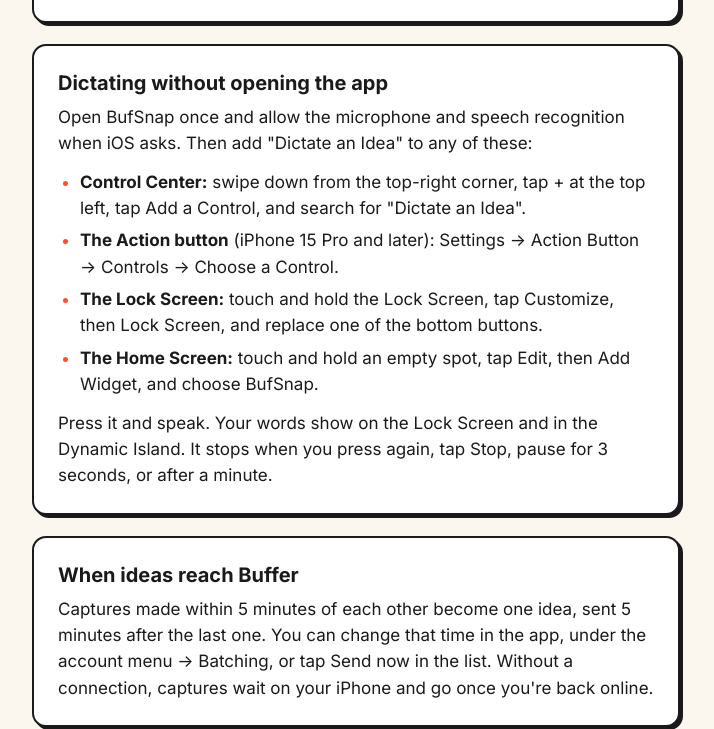
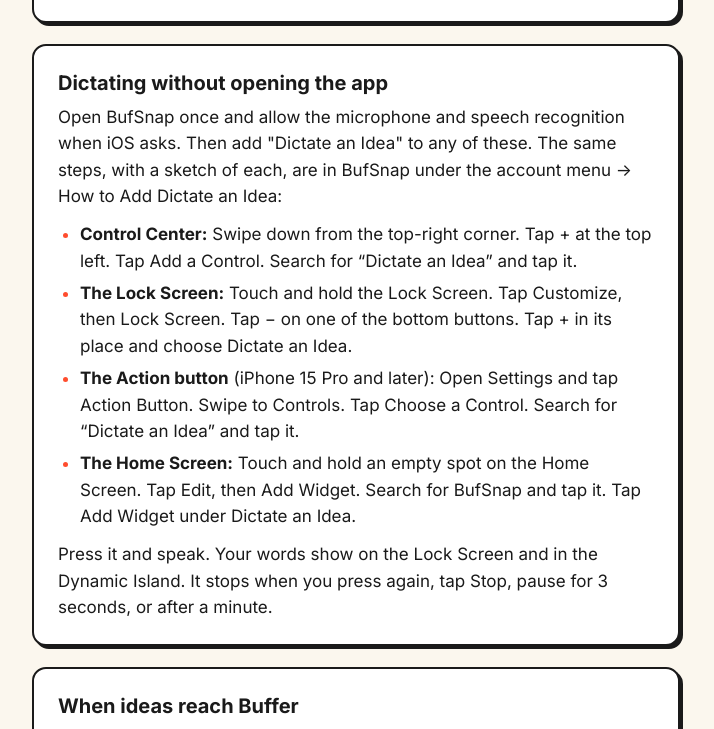
Before and after one commit to southp/buffer-snap, a plain HTML site: page site/support/index.html in a window 1280 px wide. Shown: the part 689-1418 px from the top of the page, without its empty margins (284-998 px from the left). Drawn offline with Linux system fonts and the light colour scheme.

Commit message:
Docs: Match the support page's steps to the in-app guide
- List the places in the guide's order, with its steps word for word
- Say where the same steps are in the app

Co-Authored-By: Claude Opus 5.5 <noreply@anthropic.com>
Claude-Session: https://claude.ai/code/session_01PDusjoLRsMTqv74HCmexUb

```diff
--- a/site/support/index.html
+++ b/site/support/index.html
@@ -36,12 +36,12 @@
 
 <section class="card">
 <h2>Dictating without opening the app</h2>
-<p>Open BufSnap once and allow the microphone and speech recognition when iOS asks. Then add "Dictate an Idea" to any of these:</p>
+<p>Open BufSnap once and allow the microphone and speech recognition when iOS asks. Then add "Dictate an Idea" to any of these. The same steps, with a sketch of each, are in BufSnap under the account menu → How to Add Dictate an Idea:</p>
 <ul>
-  <li><strong>Control Center:</strong> swipe down from the top-right corner, tap + at the top left, tap Add a Control, and search for "Dictate an Idea".</li>
-  <li><strong>The Action button</strong> (iPhone 15 Pro and later): Settings → Action Button → Controls → Choose a Control.</li>
-  <li><strong>The Lock Screen:</strong> touch and hold the Lock Screen, tap Customize, then Lock Screen, and replace one of the bottom buttons.</li>
-  <li><strong>The Home Screen:</strong> touch and hold an empty spot, tap Edit, then Add Widget, and choose BufSnap.</li>
+  <li><strong>Control Center:</strong> Swipe down from the top-right corner. Tap + at the top left. Tap Add a Control. Search for “Dictate an Idea” and tap it.</li>
+  <li><strong>The Lock Screen:</strong> Touch and hold the Lock Screen. Tap Customize, then Lock Screen. Tap − on one of the bottom buttons. Tap + in its place and choose Dictate an Idea.</li>
+  <li><strong>The Action button</strong> (iPhone 15 Pro and later): Open Settings and tap Action Button. Swipe to Controls. Tap Choose a Control. Search for “Dictate an Idea” and tap it.</li>
+  <li><strong>The Home Screen:</strong> Touch and hold an empty spot on the Home Screen. Tap Edit, then Add Widget. Search for BufSnap and tap it. Tap Add Widget under Dictate an Idea.</li>
 </ul>
 <p>Press it and speak. Your words show on the Lock Screen and in the Dynamic Island. It stops when you press again, tap Stop, pause for 3 seconds, or after a minute.</p>
 </section>
```
